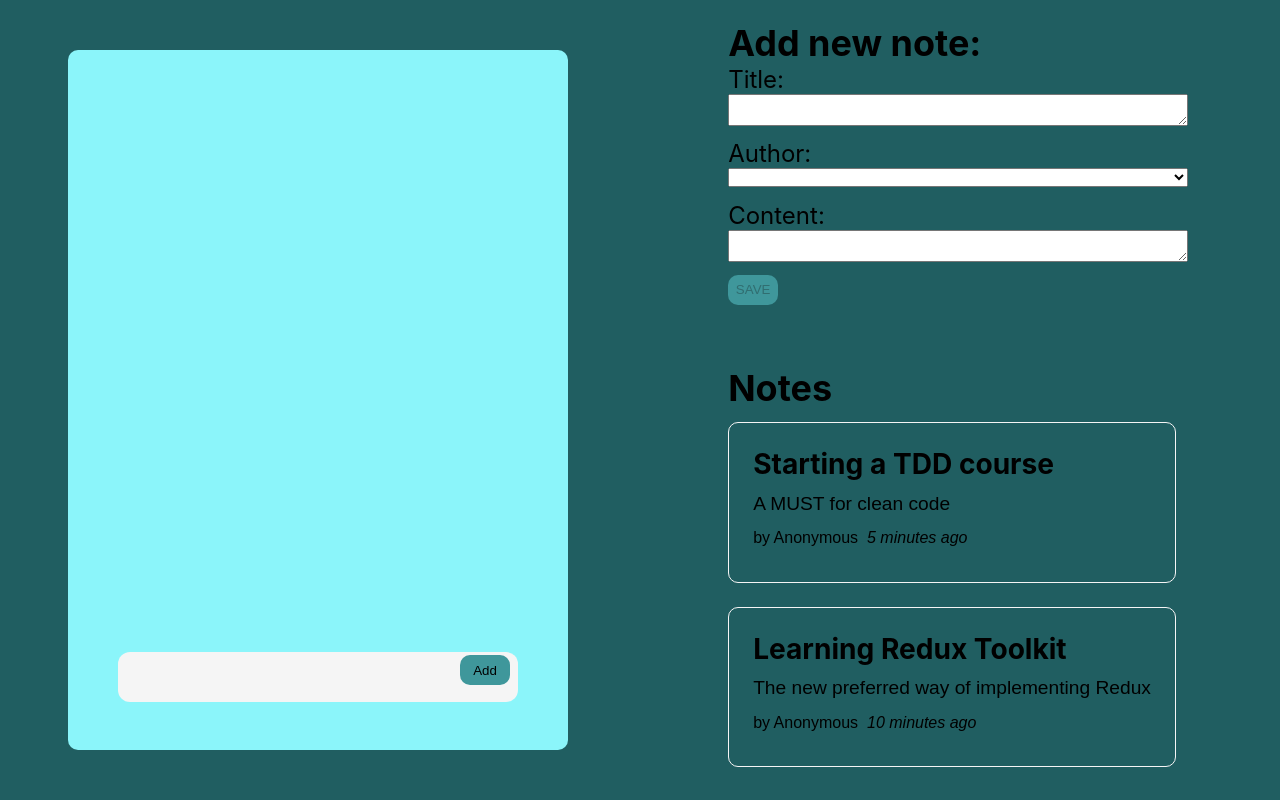
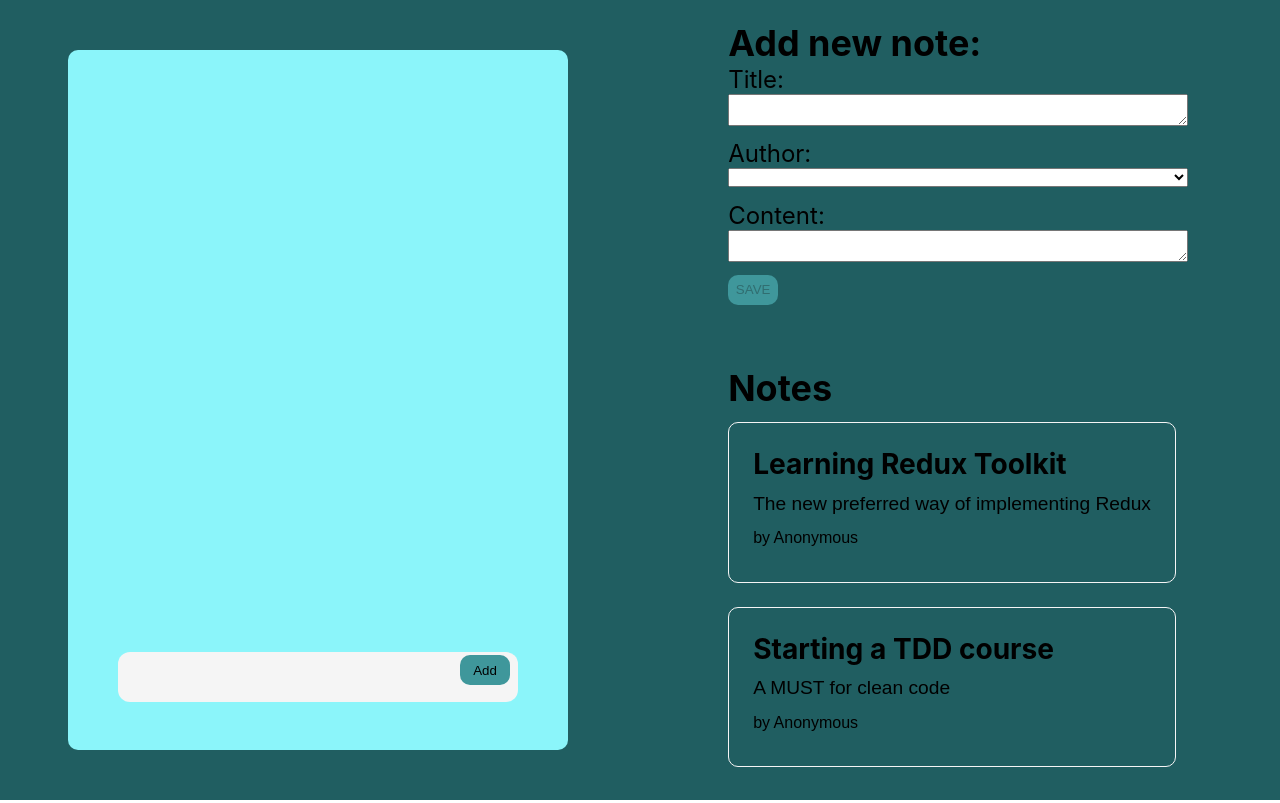
Before and after one commit to MayuRuru/redux-ToDo, a React (Create React App) app: page / in a window 1280 px wide. Built offline with nearby package versions, Linux system fonts and the light colour scheme.

Commit message:
correct comparing dates

```diff
--- a/src/components/notes/NotesList.js
+++ b/src/components/notes/NotesList.js
@@ -3,13 +3,14 @@ import "./NotesList.css";
 import { useSelector } from "react-redux";
 import { selectNotesList } from "../../features/notes/notesSlice";
 import NotesAuthor from "../../features/notes/NotesAuthor";
-import TimeConverter from "../../helper/TimeConverter";
+//import TimeConverter from "../../helper/TimeConverter";
 
 const NotesList = () => {
   const notes = useSelector(selectNotesList);
+
   const orderedNotes = notes
     .slice() // it creates a shadow copy of the array
-    .sort((a, b) => b.date.localeCompare(a.date));
+    .sort((a, b) => b.date - a.date);
 
   const renderedNotes = orderedNotes.map((note) => (
     <article key={note.id}>
@@ -17,7 +18,7 @@ const NotesList = () => {
       <p>{note.content.substring(0, 100)}</p>
       <p className="noteCredit">
         <NotesAuthor userId={note.userId} />
-        <TimeConverter timestamp={note.date} />
+        {/* <TimeConverter timestamp={note.date} /> */}
       </p>
     </article>
   ));
```
